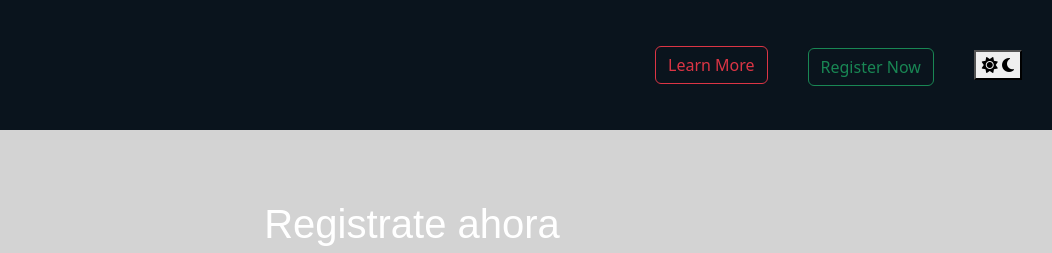
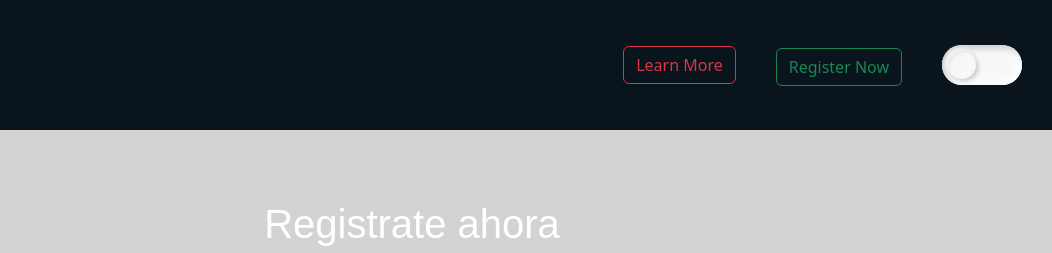
Before and after one commit to matiascrisnejo/parcial-interfaces, a plain HTML site: page pages/register.html in a window 1280 px wide. Shown: the top 253 px of the page, 228-1280 px from the left. Drawn offline with nearby package versions, Linux system fonts and the light colour scheme; a web font is replaced by a local one.

Commit message:
parcial3

```diff
--- a/pages/register.html
+++ b/pages/register.html
@@ -44,11 +44,13 @@
                 <li class="nav-menu-item">
                     <a href="#"><button type="button" class="btn btn-outline-success">Register Now</button></a>
                 </li>
-                <li class="button">
-                    <button class="switch" id="switch">
+                <li id="button-container">
+                    <!-- <button class="switch" id="switch">
                         <span><i class="fa-solid fa-sun"></i></span>
                         <span><i class="fa-solid fa-moon"></i></span>
-                    </button>
+                    </button> -->
+                    <div class="toggle"></div>
+
                 </li>
             </ul>
         </nav>
```
Also changed, not shown: JS/main.js (line endings or trailing spaces), 1 other file.
